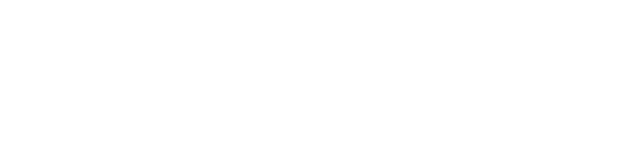
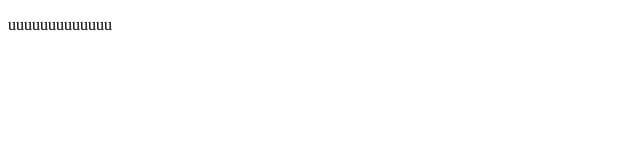
Before and after one commit to girijesh-21/Learning-Git, a plain HTML site: page index.html in a window 1280 px wide. Shown: the whole page, without its empty margins (0-640 px from the left). Drawn offline with Linux system fonts and the light colour scheme.

Commit message:
feat : uuuuu

```diff
--- a/index.html
+++ b/index.html
@@ -6,6 +6,6 @@
     <title>Document</title>
 </head>
 <body>
-
+    <p>uuuuuuuuuuuuu</p>
 </body>
 </html>
```
